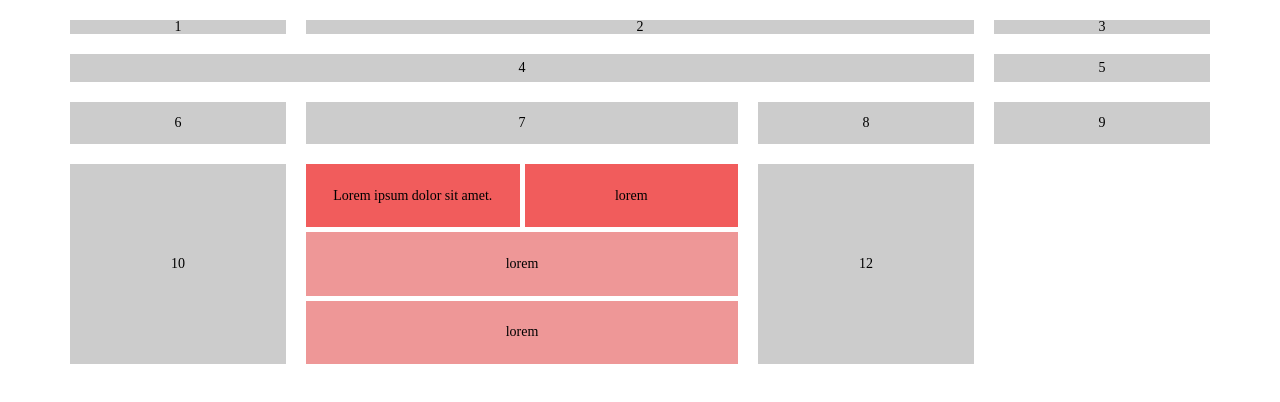
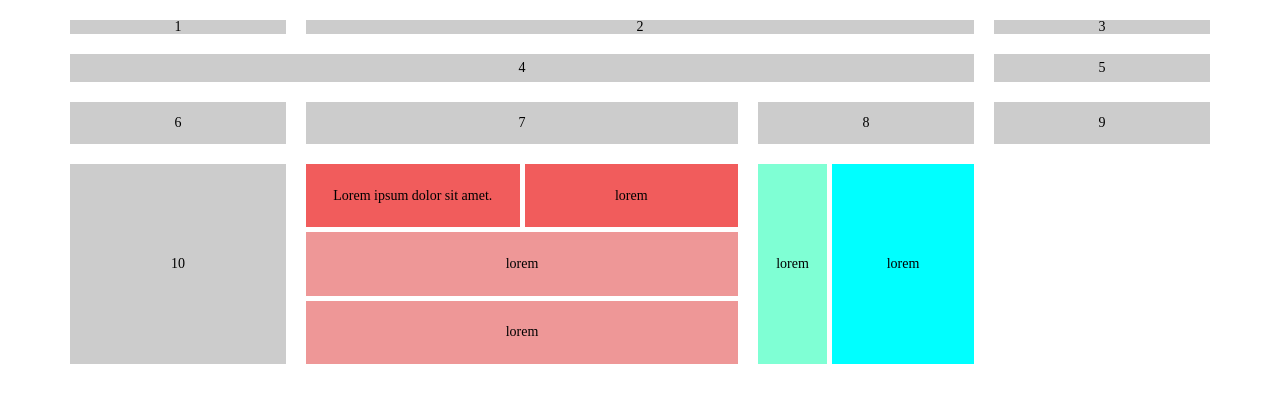
Before and after one commit to Nazunak/grid-flex, a plain HTML site: page index.html in a window 1280 px wide. Drawn offline with Linux system fonts and the light colour scheme.

Commit message:
second commit

```diff
--- a/index.html
+++ b/index.html
@@ -31,7 +31,10 @@
                     <div class="item__deep">lorem</div>
                     <div class="item__deep">lorem</div>
                 </div>
-                <div class="test__item test__item-12">12</div>
+                <div class="test__item test__item-12">
+                    <div class="item__dop">lorem</div>
+                    <div class="item__dop item__dop2">lorem</div>
+                </div>
             </div>
         </div>
     </div>
--- a/style.css
+++ b/style.css
@@ -66,6 +66,9 @@
     justify-content: center;
 }
 .test__item-12 {
+    display: flex;
+    gap: 5px;
+    background-color: transparent;
 }
 
 @media (max-width: 435px) {
@@ -73,3 +76,27 @@
         flex-direction: column;
     }
 }
+@media (max-width: 906px) {
+    .test__item-12 {
+        height: 66.666%;
+    }
+}
+@media (max-width: 621px) {
+    .test__item-12 {
+        height: 33.333%;
+    }
+}
+
+.item__dop {
+    flex: 1 0 auto;
+    background-color: aquamarine;
+    height: 100%;
+    display: flex;
+    align-items: center;
+    justify-content: center;
+}
+.item__dop2 {
+    flex: 3 0 auto;
+    background-color: aqua;
+    height: 100%;
+}
```
